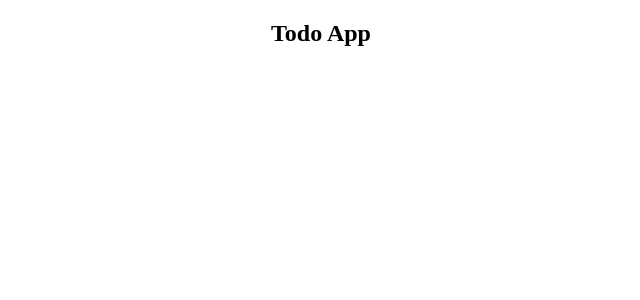
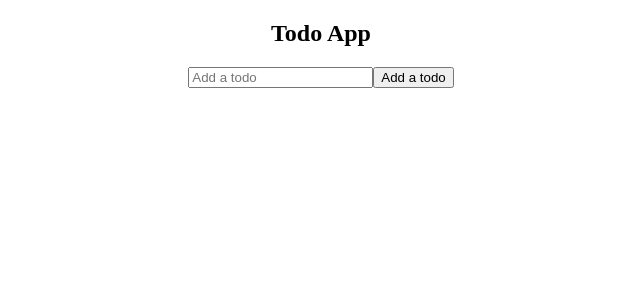
Before and after one commit to frontendprof/react-todo-list, a React (Create React App) app: page / in a window 1280 px wide. Shown: the top 300 px of the page, without its empty margins (319-959 px from the left). Built offline with nearby package versions, Linux system fonts and the light colour scheme.

Commit message:
Creating several components

```diff
--- a/src/App.js
+++ b/src/App.js
@@ -1,10 +1,13 @@
 import React from 'react';
 import './App.css';
+
+import TodoForm from "./components/TodoForm";
 
 function App() {
   return (
     <div className="todo-app">
       <h2>Todo App</h2>
+      <TodoForm />
 
     </div>
   );
--- /dev/null
+++ b/src/components/TodoForm.js
@@ -0,0 +1,29 @@
+
+import React,{useState} from 'react';
+
+function TodoForm() {
+
+
+    const [input,setInput]=useState("");
+
+
+    const handleSubmit=(e)=>{
+        e.preventDefault();
+    }
+
+
+    return (
+        <form className="todo-form" onSubmit={handleSubmit}>
+            <input
+            type="text"
+            placeholder="Add a todo"
+            className="todo-input"
+            name="text"
+            value={input}/>
+            <button className="todo-buton">Add a todo</button>
+        </form>
+
+    );
+}
+
+export default TodoForm;
```
Also changed, not shown: src/components/Todo.js (added), src/components/TodoList.js (added).
